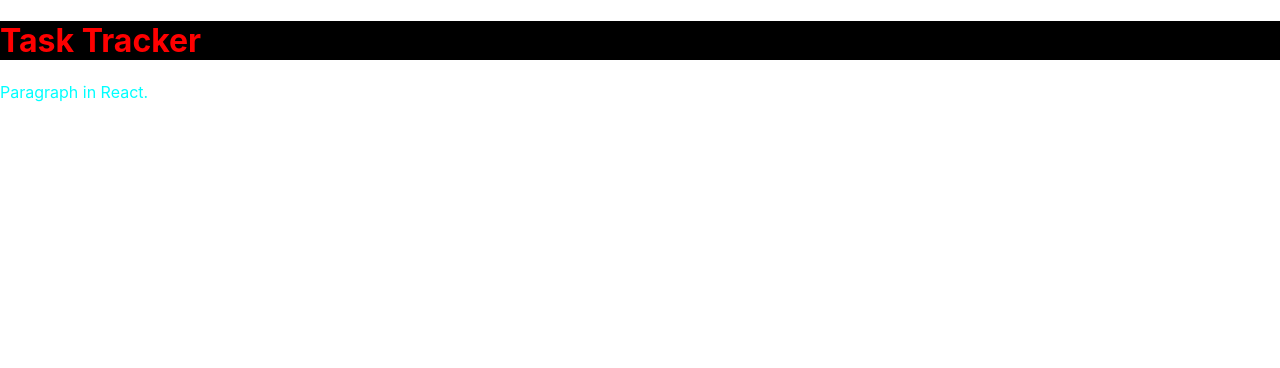
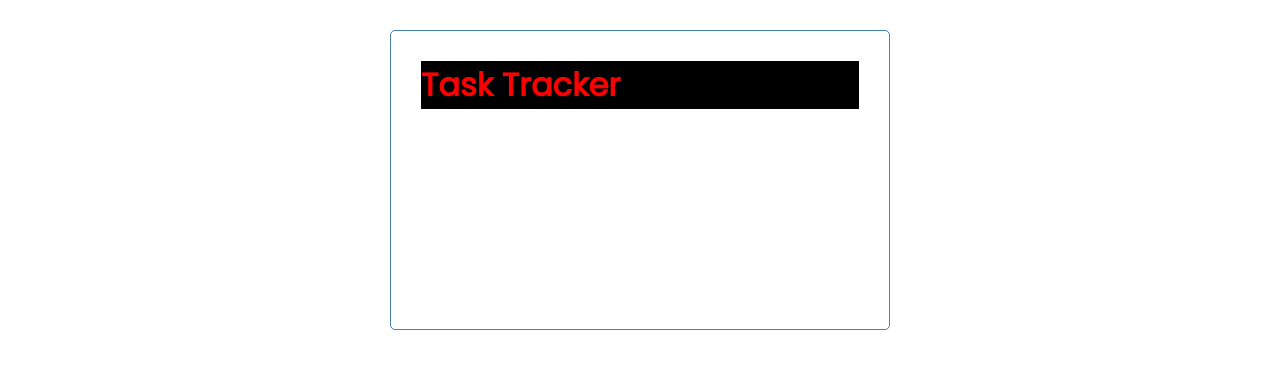
Before and after one commit to badshab454/react-task-tracker, a React (Create React App) app: page / in a window 1280 px wide. Shown: the top 368 px of the page. Built offline with nearby package versions, Linux system fonts and the light colour scheme.

Commit message:
paragraph

```diff
--- a/src/components/Header.js
+++ b/src/components/Header.js
@@ -4,7 +4,6 @@
   return (
     <header>
         <h1 style={headingStyle}>{title}</h1>
-        <p>Paragraph in React.</p>
     </header>
   )
 }
--- a/src/index.css
+++ b/src/index.css
@@ -1,17 +1,28 @@
-body {
+@import url('https://fonts.googleapis.com/css2?family=Poppins:wght@300;400&display=swap');
+
+* {
+  box-sizing: border-box;
   margin: 0;
-  font-family: -apple-system, BlinkMacSystemFont, 'Segoe UI', 'Roboto', 'Oxygen',
-    'Ubuntu', 'Cantarell', 'Fira Sans', 'Droid Sans', 'Helvetica Neue',
-    sans-serif;
-  -webkit-font-smoothing: antialiased;
-  -moz-osx-font-smoothing: grayscale;
+  padding: 0;
 }
 
-code {
-  font-family: source-code-pro, Menlo, Monaco, Consolas, 'Courier New',
-    monospace;
+body {
+  font-family: 'Poppins', sans-serif;
 }
 
-p {
-  color: aqua;
+.container {
+  max-width: 500px;
+  margin: 30px auto;
+  overflow: auto;
+  min-height: 300px;
+  border: 1px solid steelblue;
+  padding: 30px;
+  border-radius: 5px;
 }
+
+.header {
+  display: flex;
+  justify-content: space-between;
+  align-items: center;
+  margin-bottom: 20px;
+}
```
